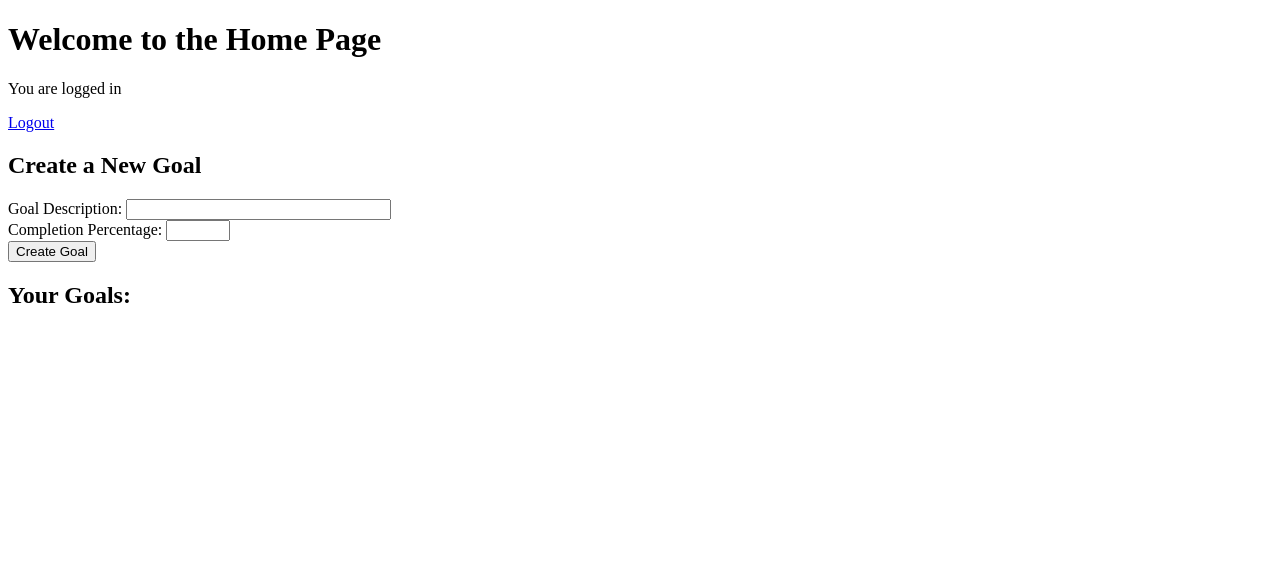
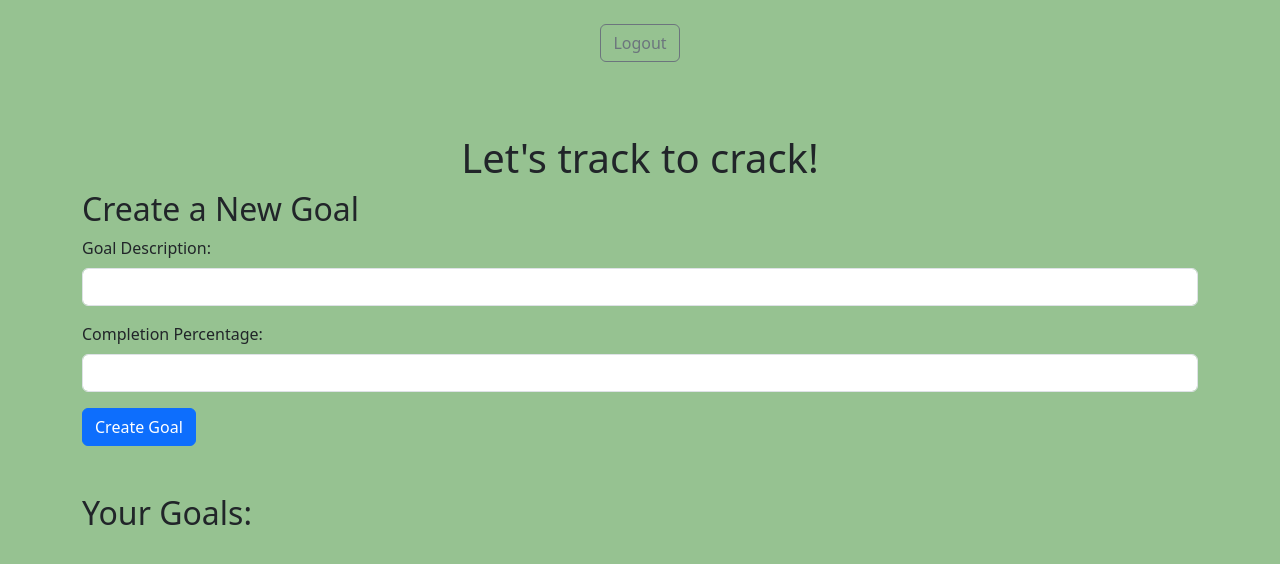
Before and after one commit to tautminas/goals-minder, a Flask app: page / in a window 1280 px wide. Shown: the top 564 px of the page. Run offline with Flask 3, Linux system fonts and the light colour scheme; the visitor is signed in with stand-in values (Sample User, id 1).

Commit message:
Add Bootstrap to logged in page

```diff
--- a/static/css/styles.css
+++ b/static/css/styles.css
@@ -40,3 +40,7 @@
 .content-fitter {
   width: fit-content;
 }
+
+.goal-details {
+    display: none;
+}
--- a/templates/index_logged_in.html
+++ b/templates/index_logged_in.html
@@ -4,75 +4,90 @@
     <title>Goals Minder</title>
     <meta charset="utf-8" />
     <meta name="viewport" content="width=device-width, initial-scale=1, user-scalable=no" />
-    <style>
-        .goal-details {
-            display: none;
-        }
-    </style>
+    <link href="https://cdn.jsdelivr.net/npm/bootstrap@5.3.2/dist/css/bootstrap.min.css" rel="stylesheet" integrity="sha384-T3c6CoIi6uLrA9TneNEoa7RxnatzjcDSCmG1MXxSR1GAsXEV/Dwwykc2MPK8M2HN" crossorigin="anonymous">
+    <link rel="stylesheet" href="{{ url_for('static', filename='css/styles.css') }}">
+    <script defer src="https://cdn.jsdelivr.net/npm/bootstrap@5.3.2/dist/js/bootstrap.bundle.min.js" integrity="sha384-C6RzsynM9kWDrMNeT87bh95OGNyZPhcTNXj1NW7RuBCsyN/o0jlpcV8Qyq46cDfL" crossorigin="anonymous"></script>
 </head>
-<body>
-    <h1>Welcome to the Home Page</h1>
-    <p>You are logged in</p>
-    <a href="{{ url_for('logout') }}">Logout</a>
+<body class="soft-mint-green">
+
+    <div class="container">
+        <div class="row">
+            <div class="col-4 offset-4 text-center">
+                <a href="{{ url_for('logout') }}" class="btn btn-outline-secondary mb-4 mt-4">Logout</a>
+            </div>
+        </div>
+    </div>
+
+    <div class="container mt-5">
+        <div class="text-center">
+            <h1>Let's track to crack!</h1>
+        </div>
 
         <h2>Create a New Goal</h2>
         <form method="POST" action="{{ url_for('index') }}">
             {{ form.hidden_tag() }}
-        <div>
-            <label for="description">Goal Description:</label>
-            {{ form.description(size=30) }}
+            <div class="mb-3">
+                <label for="description" class="form-label">Goal Description:</label>
+                {{ form.description(class="form-control") }}
+            </div>
+            <div class="mb-3">
+                <label for="completion_percentage" class="form-label">Completion Percentage:</label>
+                {{ form.completion_percentage(class="form-control") }}
             </div>
             <div>
-            <label for="completion_percentage">Completion Percentage:</label>
-            {{ form.completion_percentage(size=3) }}
-        </div>
-        <div>
-            <input type="submit" value="Create Goal">
-        </div>
-    </form>
-
-    <h2>Your Goals:</h2>
-    <ul>
-        {% for goal in user.goals %}
-        <li>
-            <button class="show-hide-btn">Show/Hide</button>
-            <form method="POST" action="{{ url_for('delete_goal', goal_id=goal.id) }}" class="delete-form">
-                    {{ form.hidden_tag() }}
-                    <div>
-                        <button type="submit" class="btn btn-danger">Delete</button>
-                    </div>
-                </form>
-            <p>Description: {{ goal.description }}</p>
-            <p>Completion Percentage: {{ goal.completion_percentage }}%</p>
-            <div class="goal-details update-form">
-                <form method="POST" action="{{ url_for('update_goal', goal_id=goal.id) }}">
-                    {{ form.hidden_tag() }}
-                    <div>
-                        <label for="new_description">Update Description:</label>
-                        <input type="text" name="new_description" value="{{ goal.description }}">
-                    </div>
-                    <div>
-                        <label for="new_completion_percentage">Update Completion Percentage:</label>
-                        <input type="number" name="new_completion_percentage" value="{{ goal.completion_percentage }}" min="0" max="100">
-                    </div>
-                    <div>
-                        <button type="submit" class="btn btn-primary">Update</button>
+                <button type="submit" class="btn btn-primary">Create Goal</button>
             </div>
         </form>
     </div>
 
+    <div class="container mt-5">
+        <div class="mb-3">
+            <h2>Your Goals:</h2>
+        </div>
+            <ul>
+                {% for goal in user.goals %}
+                <li class="mb-3">
+                <div class="row">
+                    <div class="col-md-6">
+                        <p class="mb-0"><strong>{{ goal.description }}</strong> ({{ goal.completion_percentage }}%)</p>
+                    </div>
+                    <div class="col-md-6">
+                        <div class="d-flex align-items-center justify-content-end">
+                            <button class="show-hide-btn btn btn-success me-2">Recharge Your Objective</button>
+                            <form method="POST" action="{{ url_for('delete_goal', goal_id=goal.id) }}" class="delete-form mb-0">
+                                {{ form.hidden_tag() }}
+                                <button type="submit" class="btn btn-danger">Delete</button>
+                            </form>
+                        </div>
+                    </div>
+                </div>
+
+
+                    <div class="goal-details update-form">
+                        <form method="POST" action="{{ url_for('update_goal', goal_id=goal.id) }}">
+                            {{ form.hidden_tag() }}
+                            <div class="mb-3">
+                                <label for="new_description" class="form-label">Update Description:</label>
+                                <input type="text" name="new_description" value="{{ goal.description }}" class="form-control">
+                            </div>
+                            <div class="mb-3">
+                                <label for="new_completion_percentage" class="form-label">Update Completion Percentage:</label>
+                                <input type="number" name="new_completion_percentage" value="{{ goal.completion_percentage }}" min="0" max="100" class="form-control">
+                            </div>
+                            <button type="submit" class="btn btn-primary w-100">Update</button>
+                        </form>
+                    </div>
                 </li>
                 {% endfor %}
             </ul>
+    </div>
 
 <script>
     const showHideButtons = document.querySelectorAll('.show-hide-btn');
     showHideButtons.forEach(button => {
         button.addEventListener('click', () => {
             const container = button.closest('li');
-            console.log(container)
             const updateForm = container.querySelector('.update-form');
-            console.log(updateForm)
             updateForm.classList.toggle('goal-details');
         });
     });
```
Lines whose indentation alone changed are shown as unchanged.
